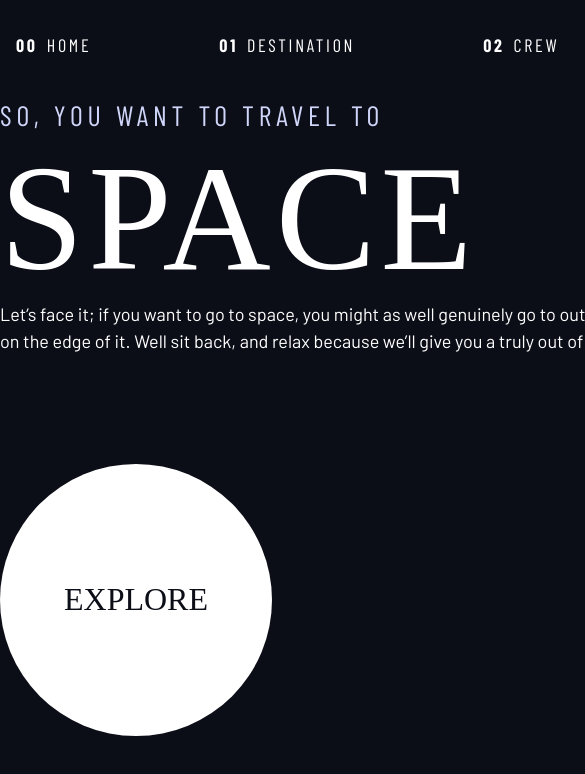
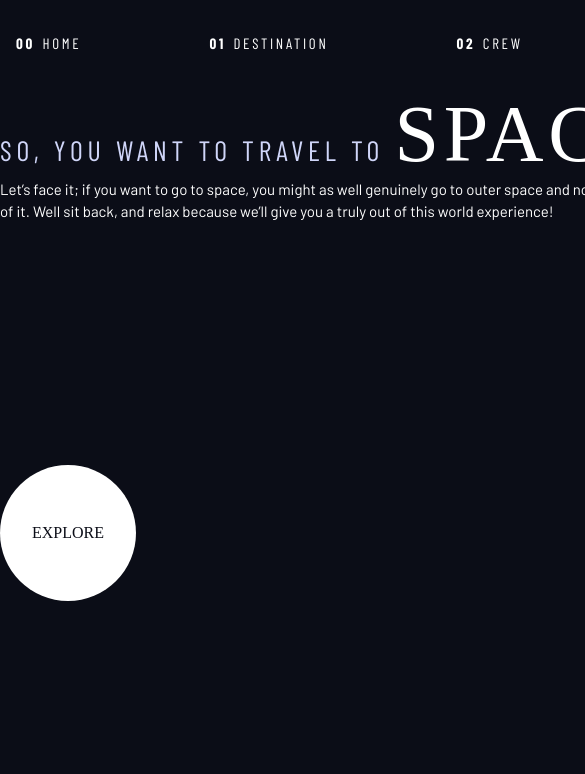
Before and after one commit to LesleyWesley/space-tourism-site, a plain HTML site: page index.html in a window 390 px wide. Shown: the top 774 px of the page, 585 px wide, since content can reach past the window. Drawn offline with nearby package versions, Linux system fonts and the light colour scheme; a web font is replaced by a local one.

Commit message:
Made typography responsive

```diff
--- a/css/main.css
+++ b/css/main.css
@@ -9,12 +9,12 @@
   --clr-white: 255, 255, 255;
 
   /*Font Sizes*/
-  --fs-900: 9.375rem;
-   --fs-800: 6.25rem;
-   --fs-700: 3.5rem;
-   --fs-600: 2rem;
+    --fs-900: clamp(5rem, 8vw + 1rem, 9.375rem);
+   --fs-800: 3.5rem;
+   --fs-700: 1.5rem;
+   --fs-600: 1rem;
    --fs-500: 1.75rem;
-   --fs-400: 1.125rem; /*400 is base/body size*/
+   --fs-400: 0.9375rem; /*400 is base/body size*/
    --fs-300: 1rem;
    --fs-200: 0.875rem;
 
@@ -22,6 +22,29 @@
    --ff-serif: "Bellefair", serif;
    --ff-sans-cond: "Barlow Condensed", sans-serif;
    --ff-sans-normal: "Barlow", sans-serif;
+}
+
+@media (min-width: 35em) {
+  :root {
+     --fs-900: 9.375rem;
+      --fs-800: 5rem;
+      --fs-700: 2.5rem;
+      --fs-600: 1.5rem;
+      --fs-400: 1rem;
+  }
+}
+
+@media (min-width: 45em) {
+  :root {
+    /*Font Sizes*/
+     --fs-800: 6.25rem;
+     --fs-700: 3.5rem;
+     --fs-600: 2rem;
+     --fs-500: 1.75rem;
+     --fs-400: 1.125rem; /*400 is base/body size*/
+     --fs-300: 1rem;
+     --fs-200: 0.875rem;
+  }
 }
 
 
```
